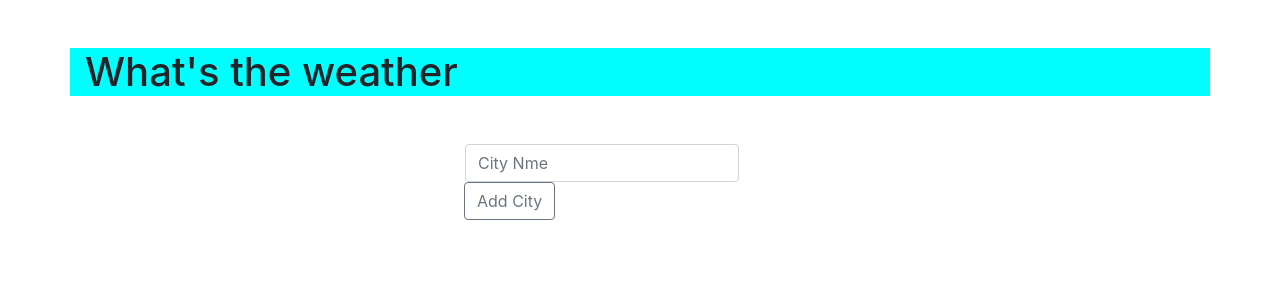
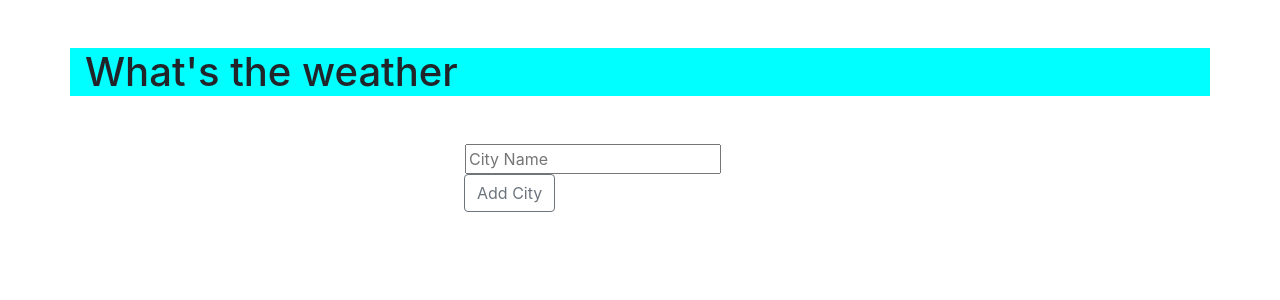
Before and after one commit to harsh7in/Weather-Reporter, a Django app: page / in a window 1280 px wide. Shown: the top 300 px of the page. Run offline with Django 3.2, Linux system fonts and the light colour scheme; data that the repository does not hold is empty; some libraries are stand-ins or nearby versions.

Commit message:
forms added

```diff
--- /dev/null
+++ b/weather/forms.py
@@ -0,0 +1,10 @@
+from django.forms import ModelForm , TextInput
+from .models import city
+
+class city_form(ModelForm):
+    class Meta:
+        model=city
+        fields=['name']
+        widgets={
+            'name': TextInput(attrs={ 'class': 'input' , 'placeholder' : 'City Name'}),
+        }
--- a/weather/templates/home.html
+++ b/weather/templates/home.html
@@ -10,13 +10,18 @@
     </div>
 </div>
 
+
+
+
 <div class="container">
 <div class="row">
    <div class="col-md-4 offset-md-4">
     <div class="input-group mb-3">
         <form method="POST">
-        <input type="text" class="form-control" placeholder="City Nme" aria-label="Recipient's username"
-            aria-describedby="button-addon2">
+            {% csrf_token %}
+            {{ form.name }}
+            <!-- <input type="text" class="input" placeholder="City Name" aria-label="Recipient's username"
+            aria-describedby="button-addon2"> -->
         <div class="input-group-append">
             <button class="btn btn-outline-secondary" type="button" id="button-addon2">Add City</button>
         </div>
--- a/weather/views.py
+++ b/weather/views.py
@@ -1,12 +1,14 @@
 from django.shortcuts import render
 import requests
 from .models import city
+from .forms import city_form
 # Create your views here.
 def home(request):
 
     url= 'http://api.openweathermap.org/data/2.5/weather?q={}&APPID=f6a2db50ce45d87de65cf404b5b8983e'
     cities=city.objects.all()
 
+    form=city_form
     weather_data=[]
 
     for City in cities:
@@ -23,5 +25,5 @@ def home(request):
         }
         weather_data.append(weather)
 
-    context = {'weather_data' : weather_data}
+    context = {'weather_data' : weather_data  ,  'form': form }
     return render(request,"home.html", context)
```
